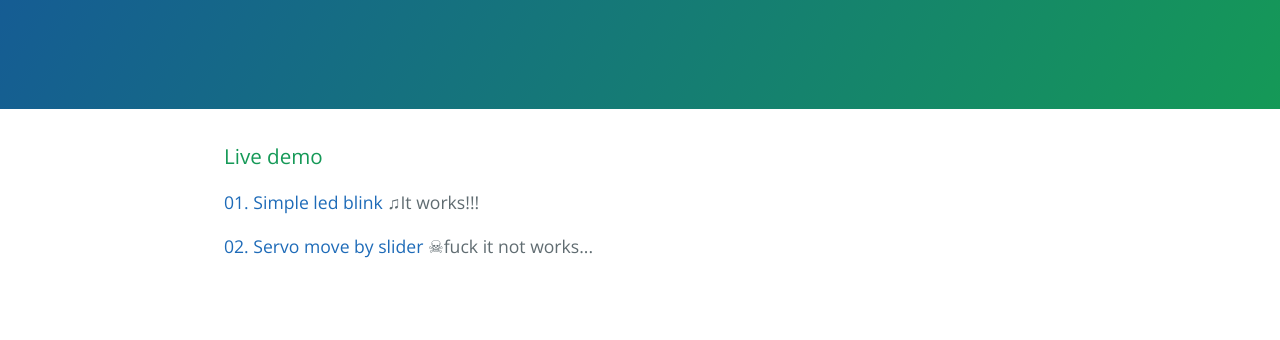
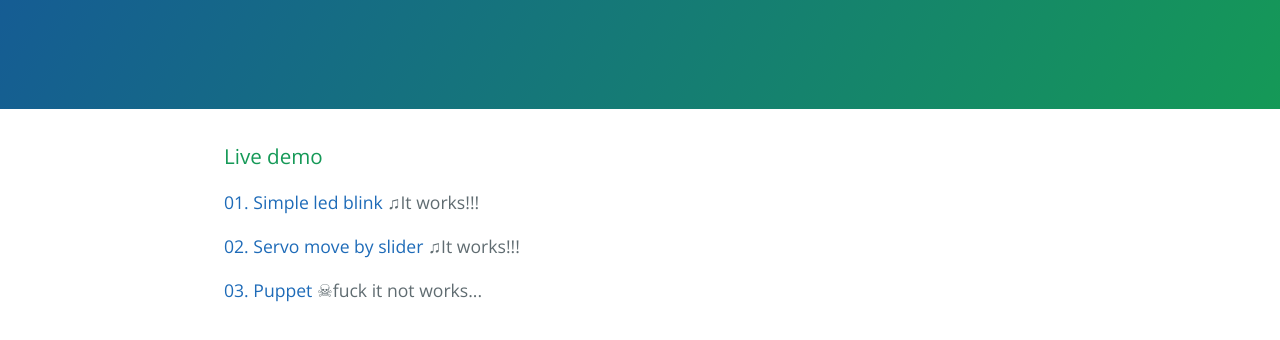
Before and after one commit to azamiya/webBLE4Genuino, a plain HTML site: page docs/index.html in a window 1280 px wide. Shown: the part 208-548 px from the top of the page. Drawn offline with nearby package versions, Linux system fonts and the light colour scheme.

Commit message:
chore(index): add link to puppet

```diff
--- a/docs/index.html
+++ b/docs/index.html
@@ -20,7 +20,8 @@
       <h3><a id="creating-pages-manually" class="anchor" href="#creating-pages-manually" aria-hidden="true"><span aria-hidden="true" class="octicon octicon-link"></span></a>Live demo</h3>
 
       <p><a href="ledBlink.html">01. Simple led blink</a> &#9835;It works!!!</p>
-      <p><a href="servoSlider.html">02. Servo move by slider</a> &#9760;fuck it not works...</p>
+      <p><a href="servoSlider.html">02. Servo move by slider</a> &#9835;It works!!!</p>
+      <p><a href="">03. Puppet</a> &#9760;fuck it not works...</p>
 
     </section>
 
```
